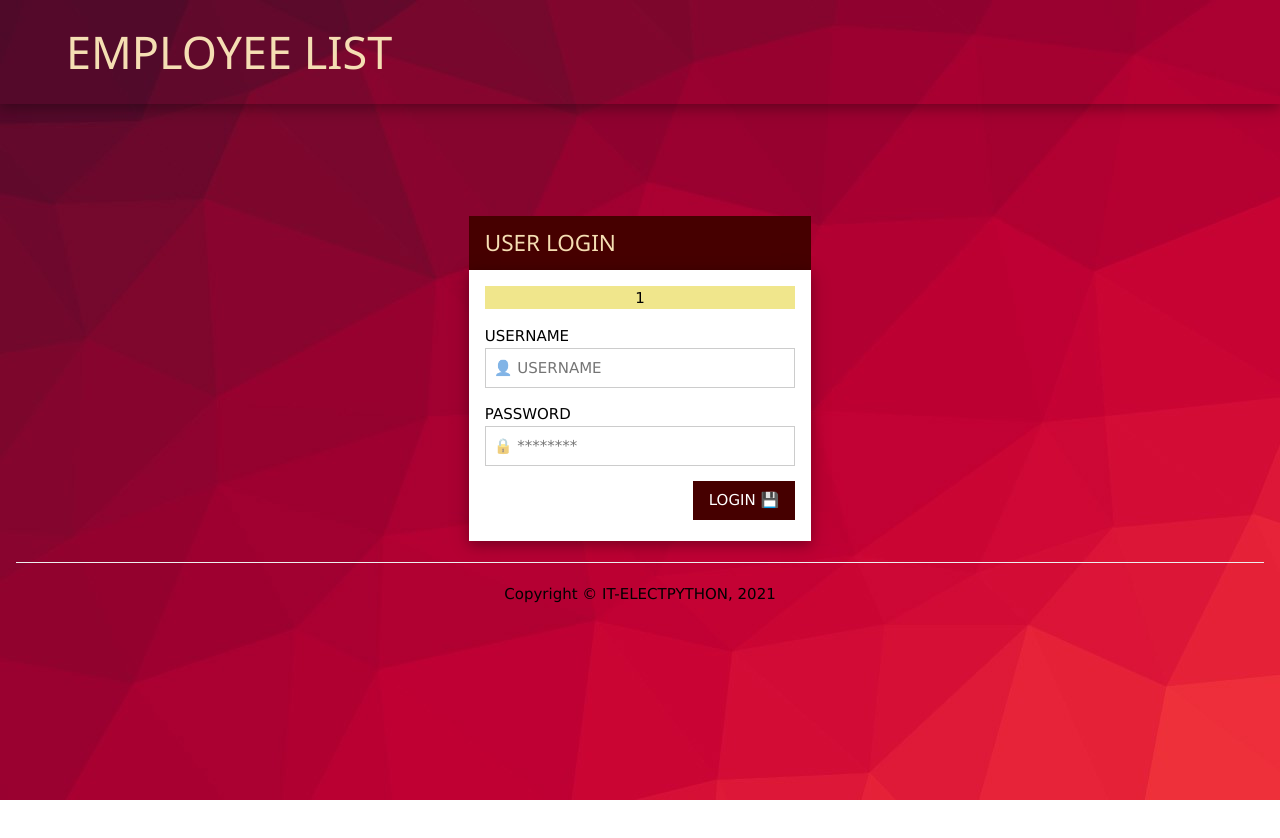
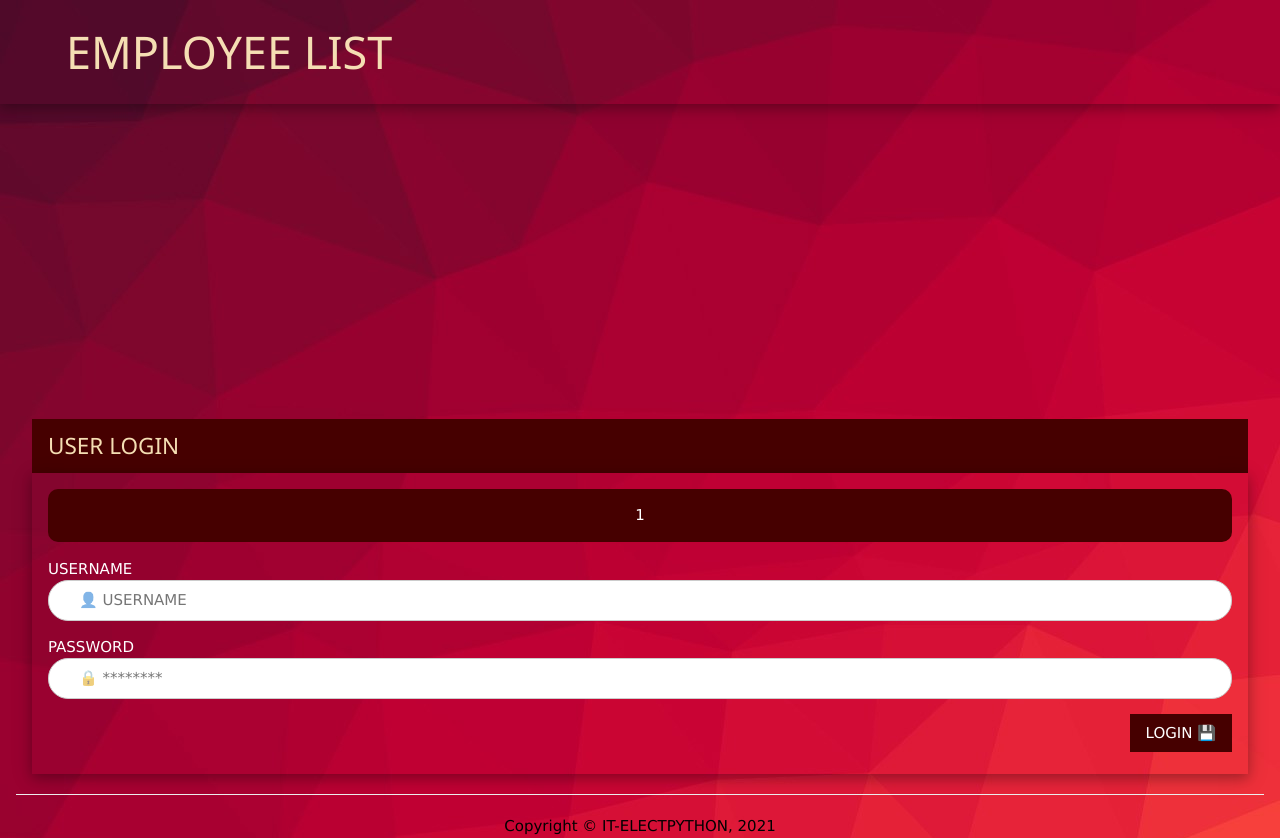
Before and after one commit to jaymar921/PythonActivities, a Flask app: page /1 in a window 1280 px wide. Before the commit the page ends 800 px from the top, so only its background shows below. Run offline with Flask 2, Linux system fonts and the light colour scheme.

Commit message:
Add files via upload

```diff
--- a/AdvancedActivities/final_project/templates/login.html
+++ b/AdvancedActivities/final_project/templates/login.html
@@ -2,27 +2,28 @@
 {% block title %}{{title}}{% endblock %}
 {% block pageheader %}{{title}}{% endblock %}
 {% block content %}
-
-	<div class="w3-panel w3-animate-top" style="width: 30%; margin: auto;">
+	<br><br><br><br><br><br><br><br><br>
+	<div class="login_container">
+		<div class="w3-panel w3-animate-top" style="width: 100%; margin: auto;">
 			<br><br><br><br>
 			<div class="w3-container" style="background: #460000;">
 				<h3 style="color: wheat; font-size: 1.5em;">USER LOGIN</h3>
 			</div>
 
-		<div class="w3-container w3-white w3-card-4">
+			<div class="w3-container w3-card-4" style="background:transparent;">
 				{% if mess!="ok" %}
-			<div class="w3-panel w3-khaki w3-center w3-animate-right">
-				{{ mess }}
+				<div class="w3-panel w3-center w3-animate-right" style="border-radius: 10px;background: #460000; color: white;">
+					<p class="shrink">{{ mess }}</p>
 				</div>
 				{% endif %}
-			<form action="/login" method="post">
+				<form action="/login" method="post" >
 					<p>
-					<label>USERNAME</label>
-					<input type="text" class="w3-input w3-border" name="username" id="username" placeholder="&#128100; USERNAME">
+						<label style="color:white;">USERNAME</label>
+						<input style="border-radius:20px;padding-left: 30px" type="text" class="w3-input w3-border" name="username" id="username" placeholder="&#128100; USERNAME">
 					</p>
 					<p>
-					<label>PASSWORD</label>
-					<input type="password" class="w3-input w3-border" name="password" id="password" placeholder="&#128274; ********">
+						<label style="color:white;">PASSWORD</label>
+						<input style="border-radius:20px;padding-left: 30px" type="password" class="w3-input w3-border" name="password" id="password" placeholder="&#128274; ********">
 					</p>
 					<p>
 						<input type="submit" class="w3-button w3-right" value="LOGIN &#128190;" style="background: #460000; color: white;">
@@ -31,5 +32,6 @@
 				</form>
 			</div>
 		</div>
+	</div>
 
 {% endblock %}
```
Also changed, not shown: AdvancedActivities/final_project/templates/employee_list.html (+22 -18 lines), AdvancedActivities/final_project/templates/generate_payroll.html (+4 -4 lines). Lines whose indentation alone changed are shown as unchanged.
